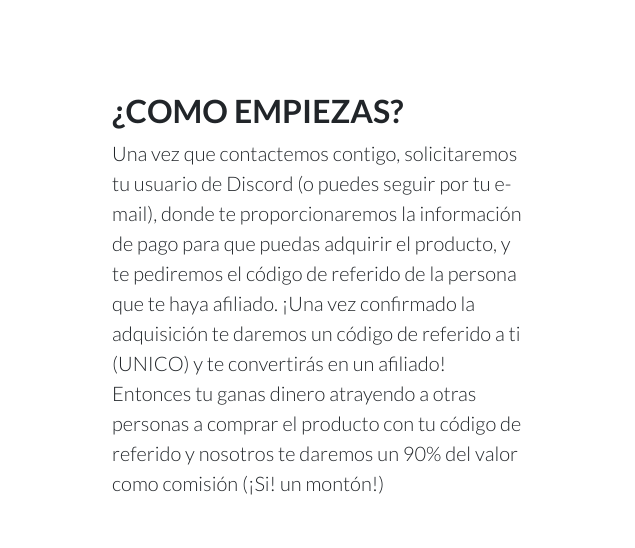
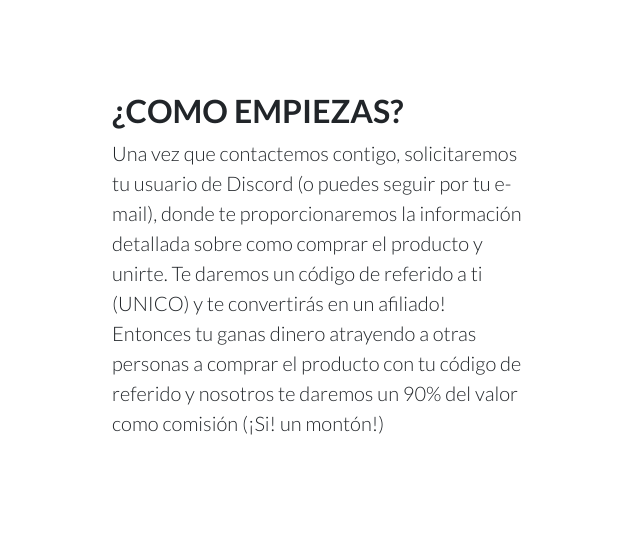
Before and after one commit to nicolaskoch/AffiliateProgram.github.io, a plain HTML site: page index.html in a window 1280 px wide. Shown: the part 1780-2328 px from the top of the page, 0-635 px from the left. Drawn offline with nearby package versions, Linux system fonts and the light colour scheme.

Commit message:
Update index.html

```diff
--- a/index.html
+++ b/index.html
@@ -163,11 +163,9 @@
             <h2>¿COMO EMPIEZAS?</h2>
             <p class="lead mb-0">
               Una vez que contactemos contigo, solicitaremos tu usuario de Discord (o puedes seguir por tu e-mail),
-              donde te proporcionaremos la información de pago para que puedas adquirir el producto,
-              y te pediremos el código de referido de la persona que te haya afiliado.
+              donde te proporcionaremos la información detallada sobre como comprar el producto y unirte.
 
-              ¡Una vez confirmado la adquisición te daremos un código de referido a ti (UNICO)
-              y te convertirás en un afiliado! Entonces
+              Te daremos un código de referido a ti (UNICO) y te convertirás en un afiliado! Entonces
               tu ganas dinero atrayendo a otras personas a comprar el producto con tu código de referido
               y nosotros te daremos un 90% del valor como comisión (¡Si! un montón!)
             </p>
@@ -201,7 +199,7 @@
             <h2>UTILIZAMOS DISCORD</h2>
             <p class="lead mb-0">
               Utilizamos como forma de comunicacion una de las plataformas mas
-              confiables y seguras en el mercado.onde podras hablar 1 a 1 con
+              confiables y seguras en el mercado donde podras hablar 1 a 1 con
               nuestros ejecutivos y unirte a nuestro servidor de afiliados!
               Donde se publicaran balances, testimonios, estrategias para
               vender, consultas, etc.
```
